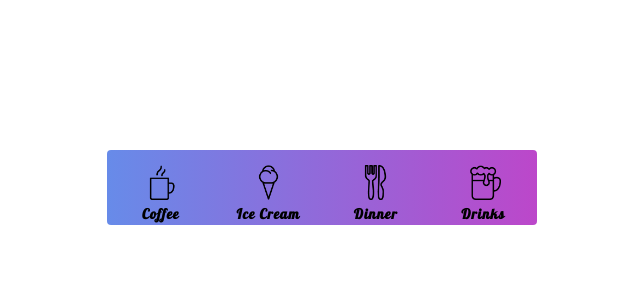
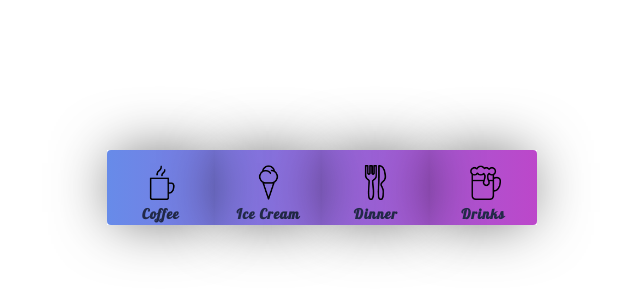
Before and after one commit to MichelleW31/InteractiveFoodNav, a plain HTML site: page index.html in a window 1280 px wide. Shown: the whole page, without its empty margins (318-958 px from the left). Drawn offline with nearby package versions, Linux system fonts and the light colour scheme.

Commit message:
Added box shadow

```diff
--- a/index.html
+++ b/index.html
@@ -31,7 +31,9 @@
     </div>
   </div><!--End of Bar-->
 
-    <!-- <script src="scripts/jquery-3.2.1.min.js"></script> -->
+    <script src="https://ajax.googleapis.com/ajax/libs/angularjs/1.6.6/angular.min.js"></script>
+    <script src="scripts/module.js"></script>
+    <script src="scripts/shadow-directive.js"></script>
     <script src="scripts/script.js"></script>
 </body>
 </html>
--- a/stylesheet.css
+++ b/stylesheet.css
@@ -40,6 +40,9 @@
     align-items:center;
     position:relative;
     width:25%;
+    -webkit-box-shadow: -1px 0px 62px -10px rgba(0,0,0,0.75);
+-moz-box-shadow: -1px 0px 62px -10px rgba(0,0,0,0.75);
+box-shadow: -1px 0px 62px -10px rgba(0,0,0,0.75);
 }
 
 h4{
@@ -47,7 +50,7 @@ h4{
     position:absolute;
     top:55px;
     letter-spacing:1px;
-    color:black;
+    color:#222947;
     font-family: 'Lobster', cursive;
 
 }
```
